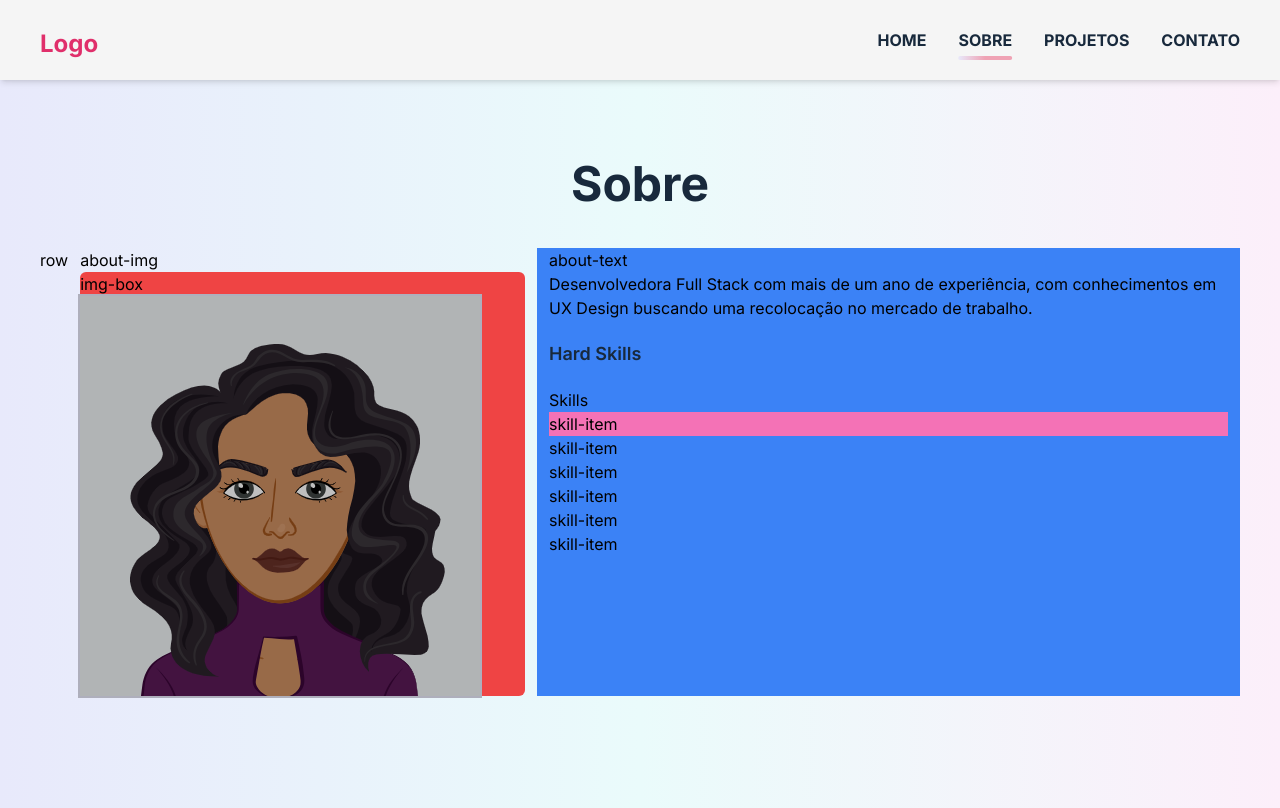
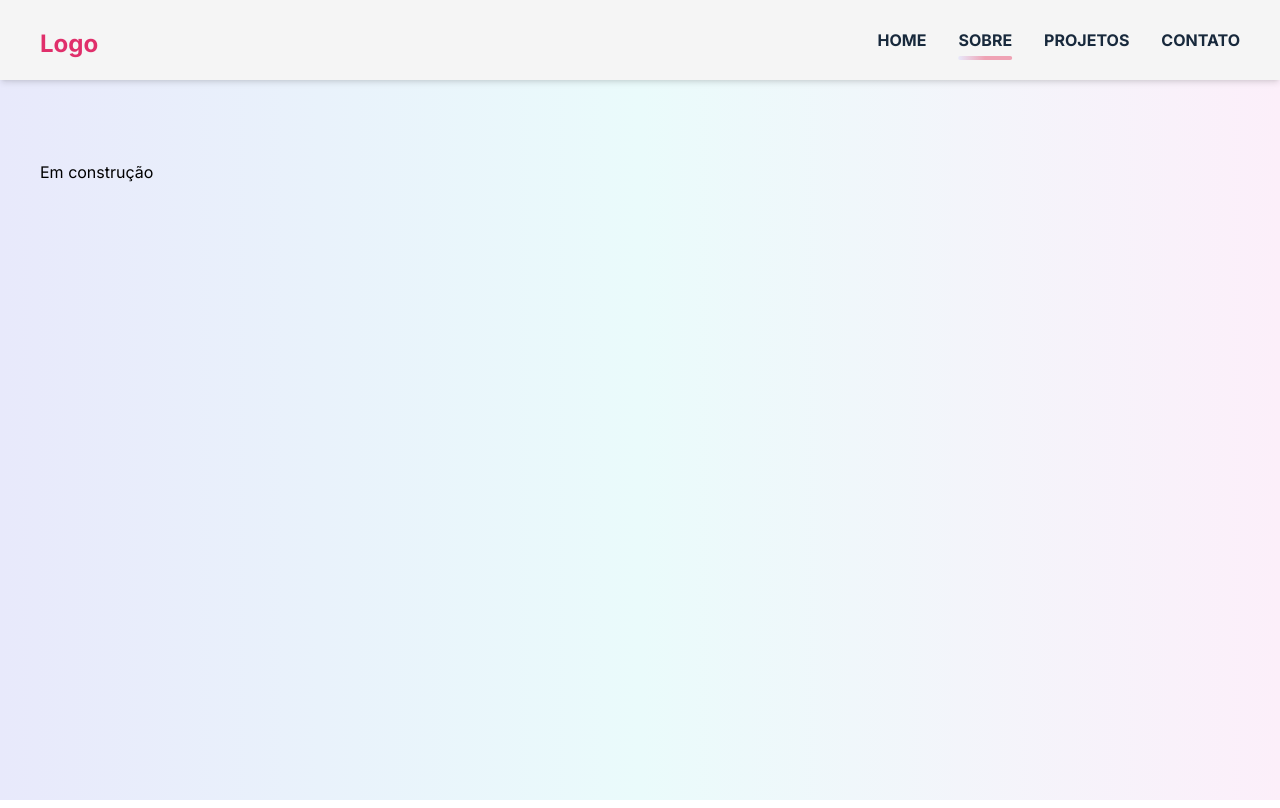
Before and after one commit to NataliaSRiber/Natalia_portfolio, a Next.js app in the folder natalia-portfolio/: page /about in a window 1280 px wide. Built offline with nearby package versions, Linux system fonts and the light colour scheme.

Commit message:
feat: it modifies about page

```diff
--- a/natalia-portfolio/src/app/about/page.tsx
+++ b/natalia-portfolio/src/app/about/page.tsx
@@ -7,7 +7,8 @@ import Image from 'next/image'
 export default function About() {
   return (
     <section className="mx-10 mb-28 mt-40 flex flex-col gap-20">
-      <div>
+      <h3> Em construção</h3>
+      {/* <div>
         <div>
           <div>
             <h1 className="mb-6 text-center text-2xl font-bold text-maincolor-800 md:text-5xl lg:mb-10">
@@ -54,7 +55,7 @@ export default function About() {
             </div>
           </div>
         </div>
-      </div>
+      </div> */}
     </section>
   )
 }
```
